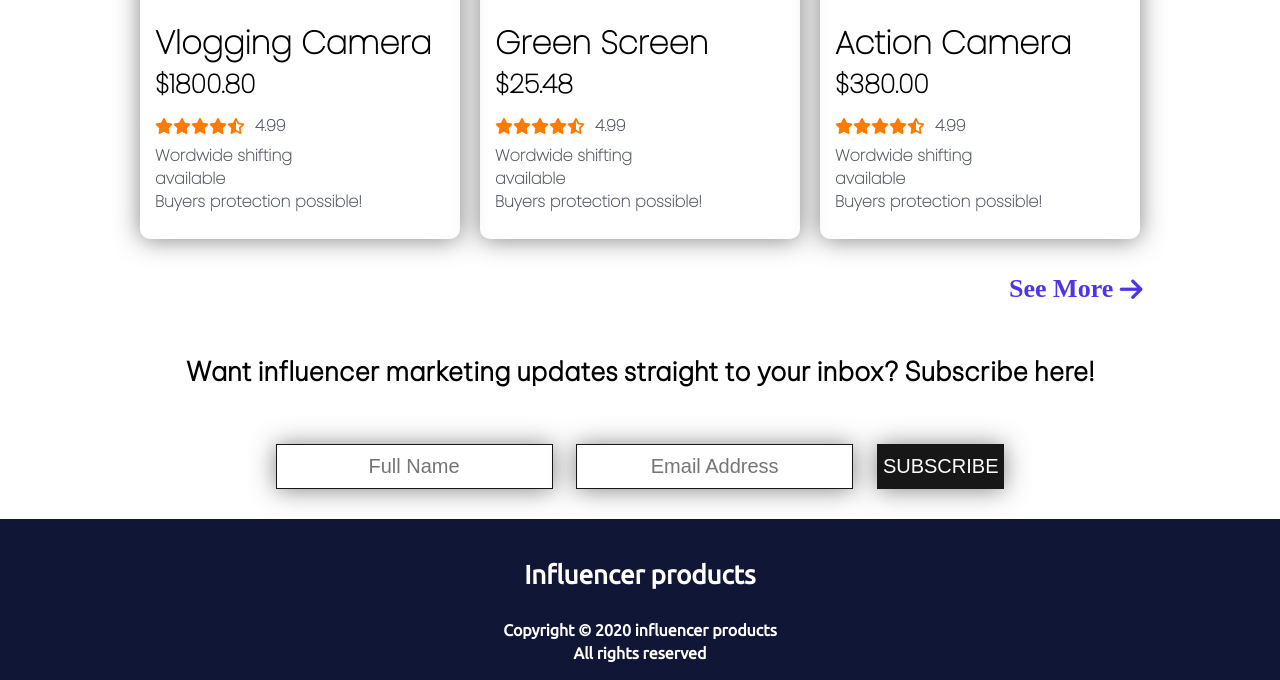
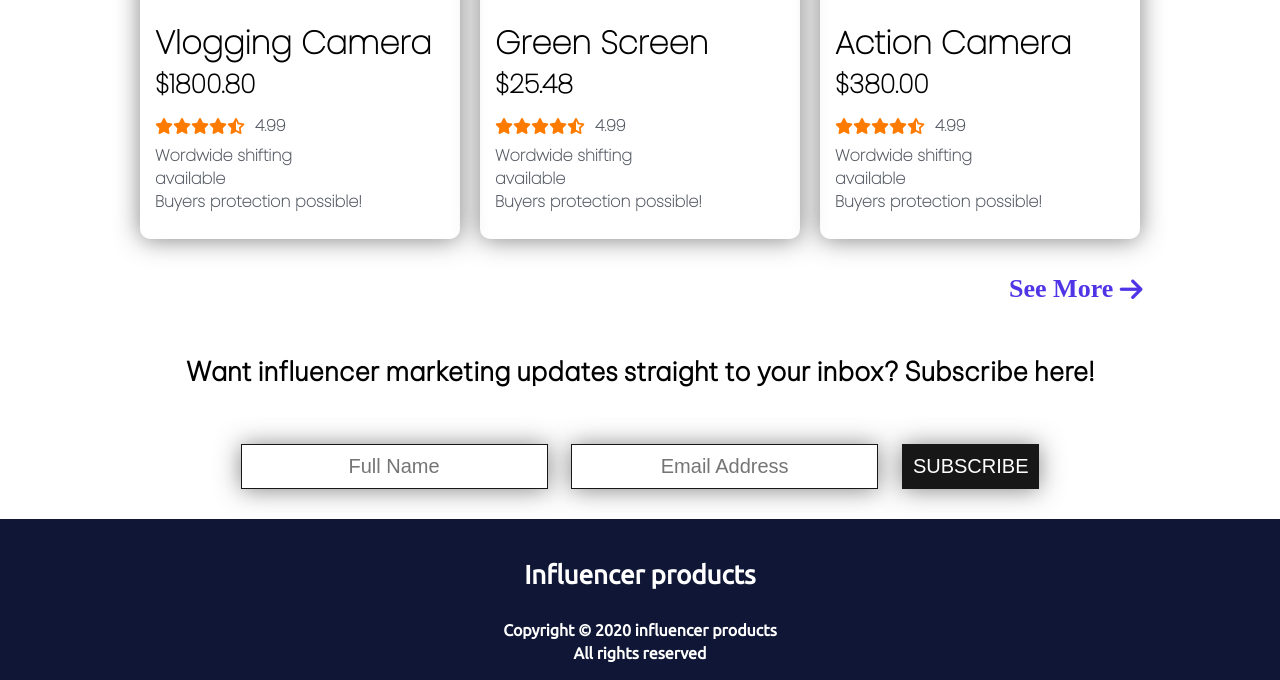
Before and after one commit to muhammad-jiku/second-assignment, a plain HTML site: page index.html in a window 1280 px wide. Shown: the part 2286-2966 px from the top of the page. Drawn offline with Linux system fonts and the light colour scheme.

Commit message:
final commit

```diff
--- a/laptop.css
+++ b/laptop.css
@@ -315,7 +315,7 @@ main{
 }
 
 .subscribe-section-form > form > input{
-    padding: 10px 5px;
+    padding: 10px 20px;
     text-align: center;
     font-size: 20px;
     border: 1px solid var(--dark);
@@ -329,7 +329,7 @@ main{
 }
 
 .subscribe-section-form-button{
-    padding: 10px 5px;
+    padding: 10px;
     text-align: center;
     font-size: 20px;
     background-color: var(--dark);
```
